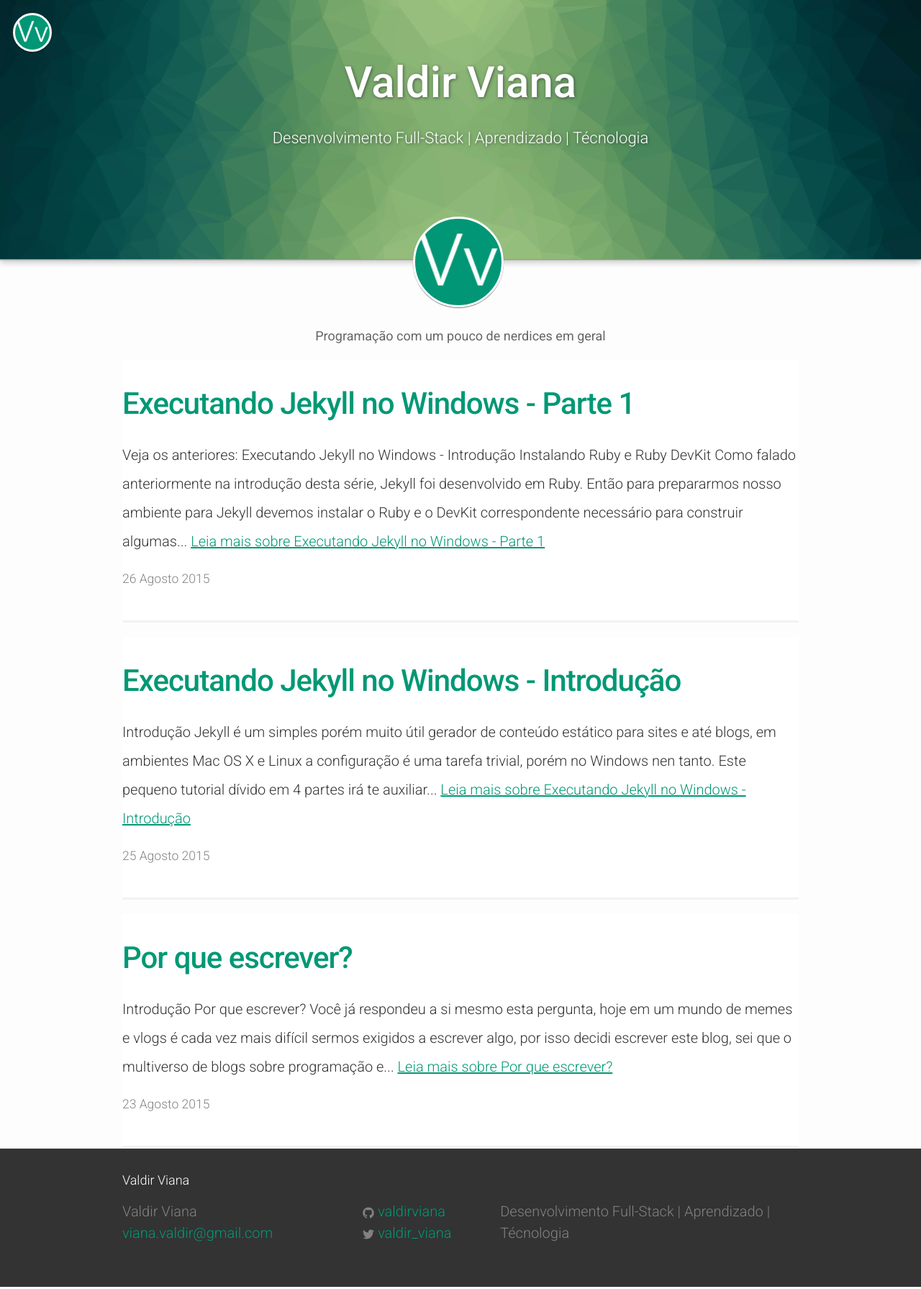
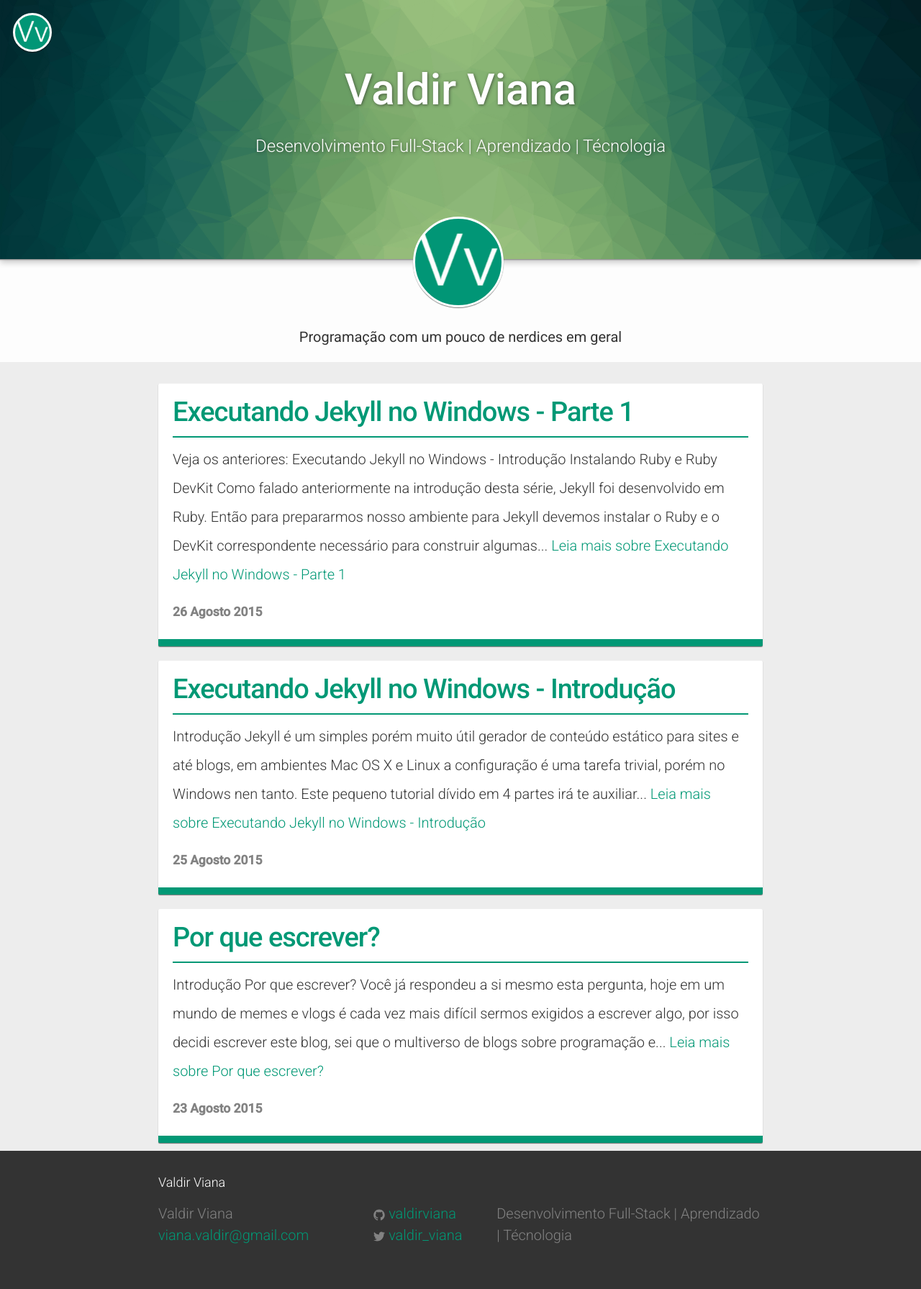
Before and after one commit to valdirviana/valdirviana.github.io, a Jekyll site: the page built from index.html, in a window 1280 px wide. Shown: the whole page at 72% size. Built offline with Jekyll 4.4.1, drawn with Linux system fonts in a browser that asks for light colours.

Commit message:
redesign

```diff
--- a/_includes/header.html
+++ b/_includes/header.html
@@ -26,7 +26,7 @@
      </h1>
       <h2>
           <span class="entry-date date published">
-           <h2  style="font-size: 22px!important;" class="blog-description">{{ site.description }}</h2>
+           <h2  style="font-size: 24px!important;" class="blog-description">{{ site.description }}</h2>
           </span>
       </h2>
 
--- a/_layouts/post.html
+++ b/_layouts/post.html
@@ -5,8 +5,8 @@
 <body>
   {% include header-post.html %}
 
-  <section class="post" itemscope itemtype="http://schema.org/BlogPosting">
-    <div class="wrapper">
+  <section class="section-post" itemscope itemtype="http://schema.org/BlogPosting">
+    <div class="wrapper-post">
       <div class="post">
 
         <article role="article" id="scroll" class="post-content" itemprop="articleBody">
--- a/_sass/_layout.scss
+++ b/_sass/_layout.scss
@@ -164,9 +164,12 @@
 /**
  * Page content
  */
-//.page-content {
+.page-content {
     //padding: $spacing-unit 0;
-//}
+    background-color: #ededed;
+    padding-top: 10px;
+    padding-bottom: 10px;
+}
 
 .page-heading {
     font-size: 20px;
@@ -184,6 +187,7 @@
 .post-meta {
     font-size: $small-font-size;
     color: $grey-color;
+    font-weight: bold;
 }
 
 .post-link {
@@ -201,13 +205,16 @@
 }
 
 .post-title {
-    font-size: 42px;
+    font-size: 38px;
     letter-spacing: -1px;
     line-height: 1;
 
     @include media-query($on-laptop) {
         font-size: 36px;
     }
+     @include media-query($on-palm) {
+                   font-size: 28px;
+              }
 }
 
 .post-content {
--- a/_sass/_valdirviana.scss
+++ b/_sass/_valdirviana.scss
@@ -42,6 +42,12 @@
       border-bottom: 1px solid #efefef;
     box-shadow: 0 1px 1px 0 rgba(0,0,0,0.1), 0 4px 8px 0 rgba(0,0,0,0.2);
     border-color: rgba(150,150,150,1);
+
+
+     @include media-query($on-palm) {
+       height: 280px;
+    }
+
 
   .teaserimage-image {
     background-size: cover;
@@ -109,9 +115,9 @@
   .blog-description {
     margin: 0 0 20px;
     padding: 0 $rs * 2;
-    font-size: $rs / 8 * 9;
+    font-size: $rs / 8 * 10;
     line-height: 1.5;
-    color: #666666;
+    color: #333;
     text-align: center;
     font-weight: 400;
   }
@@ -129,19 +135,71 @@
   }
 }
 
+.section-post{
+
+
+            background-color: #ededed;
+    padding-top: 10px;
+    padding-bottom: 10px;
+}
+
+.wrapper-post {
+    max-width: -webkit-calc(#{$content-width} - (#{$spacing-unit} * 2));
+    max-width:         calc(#{$content-width} - (#{$spacing-unit} * 2));
+    margin-right: auto;
+    margin-left: auto;
+    padding-right: $spacing-unit;
+    padding-left: $spacing-unit;
+    @extend %clearfix;
+
+    @include media-query($on-laptop) {
+        max-width: -webkit-calc(#{$content-width} - (#{$spacing-unit}));
+        max-width:         calc(#{$content-width} - (#{$spacing-unit}));
+        padding-right: $spacing-unit / 2;
+        padding-left: $spacing-unit / 2;
+    }
+
+    @include media-query($on-palm) {
+                  margin-left: 10px;
+                  margin-right: 10px;
+              }
+
+        padding-top: 10px;
+    padding-bottom: 10px;
+    -webkit-box-shadow: 0 1px 1px rgba(0, 0, 0, 0.5);
+    -moz-box-shadow: 0 1px 1px rgba(0, 0, 0, 0.5);
+    box-shadow: 0 1px 1px rgba(0, 0, 0, 0.5);
+    border-radius: 3px;
+    background-color: white;
+}
+
+
 .post{
     font-weight: 300;
     font-style: normal;
         margin-top: 20px;
         line-height: 2;
 
+
     .article-item{
-      background-color: #ffffff;
-      padding: 40px 0;
-      border-bottom: 3px solid #f2f2f2;
+
+
+      border-bottom: 10px solid #019875;
+      background-color: white;
+      padding: 20px;
+      -webkit-box-shadow: 0 1px 1px rgba(0, 0, 0, 0.5);
+      -moz-box-shadow: 0 1px 1px rgba(0, 0, 0, 0.5);
+      box-shadow: 0 1px 1px rgba(0, 0, 0, 0.5);
+      border-radius: 2px;
 
       .post-header{
+
+            border-bottom: 2px solid #019875;
+            margin-bottom: 10px!important;
+
         .post-title{
+
+
           a{
             color: $text-title-color;
             font-weight: 500!important;
@@ -151,8 +209,17 @@
     }
 
     .post-excerpt{
+
+      @include media-query($on-palm) {
+                   font-size: 18px;
+              }
+
       .link{
         color: $text-link-color;
+        text-decoration: none;
+      }
+
+      .link:hover{
         text-decoration: underline;
       }
     }
@@ -169,7 +236,7 @@
     height: 400px;
     overflow: hidden;
         text-align: center;
-    margin: 70px 0 0;
+    margin: 80px 0 0;
     z-index: 98;
 
     .header-title-wrap{
@@ -214,6 +281,7 @@
     box-shadow: 0 1px 1px 0 rgba(0,0,0,0.1), 0 4px 8px 0 rgba(0,0,0,0.2);
     border-color: rgba(150,150,150,1);
 
+
   .teaserimage-image-post {
     background-size: cover;
     background-position: center;
@@ -234,9 +302,9 @@
 
     img{
       width: 70%;
-          -webkit-box-shadow: 0 1px 1px rgba(0, 0, 0, 0.5);
-    -moz-box-shadow: 0 1px 1px rgba(0, 0, 0, 0.5);
-    box-shadow: 0 1px 1px rgba(0, 0, 0, 0.5);
+          -webkit-box-shadow: 1px 1px 3px  rgba(0, 0, 0, 0.5);
+    -moz-box-shadow: 1px 1px 3px  rgba(0, 0, 0, 0.5);
+    box-shadow: 1px 1px 3px  rgba(0, 0, 0, 0.5);
 
     @include media-query($on-palm) {
                    width: 90%;
@@ -251,9 +319,9 @@
 
     img{
       width: 50%;
-          -webkit-box-shadow: 0 1px 1px rgba(0, 0, 0, 0.5);
-    -moz-box-shadow: 0 1px 1px rgba(0, 0, 0, 0.5);
-    box-shadow: 0 1px 1px rgba(0, 0, 0, 0.5);
+          -webkit-box-shadow: 1px 1px 3px  rgba(0, 0, 0, 0.5);
+    -moz-box-shadow: 1px 1px 3px rgba(0, 0, 0, 0.5);
+    box-shadow: 1px 1px 3px  rgba(0, 0, 0, 0.5);
 
       @include media-query($on-palm) {
                    width: 90%;
--- a/css/main.scss
+++ b/css/main.scss
@@ -24,7 +24,7 @@ $grey-color-light: lighten($grey-color, 40%);
 $grey-color-dark:  darken($grey-color, 25%);
 
 // Width of the content area
-$content-width:    1000px;
+$content-width:    900px;
 
 $on-palm:          600px;
 $on-laptop:        800px;
```
